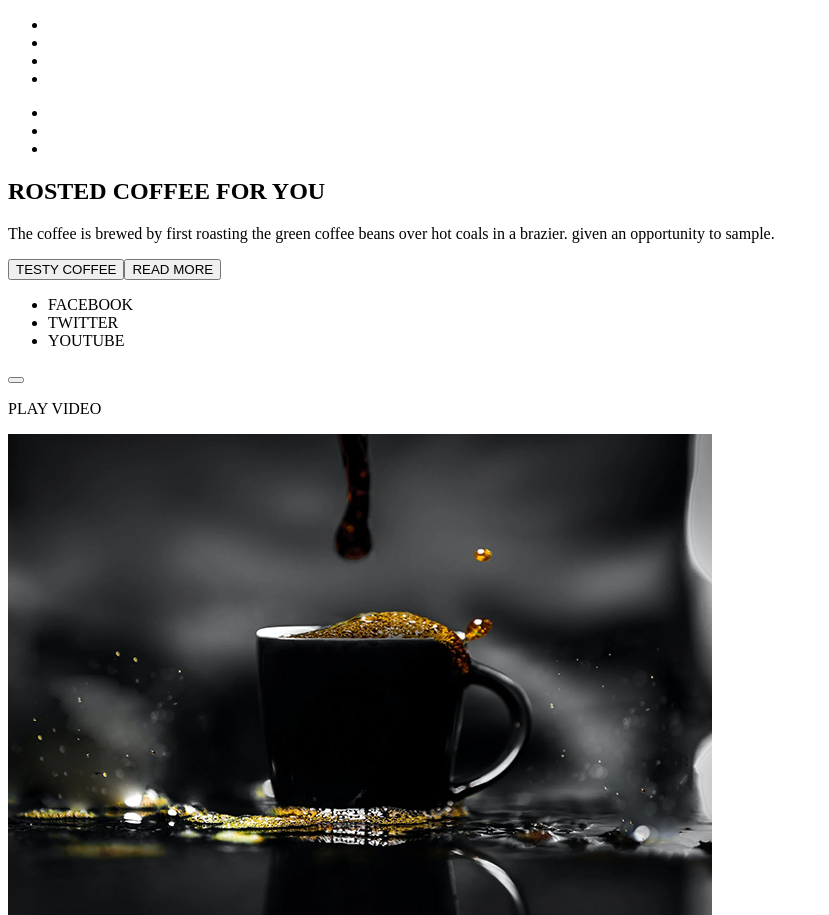
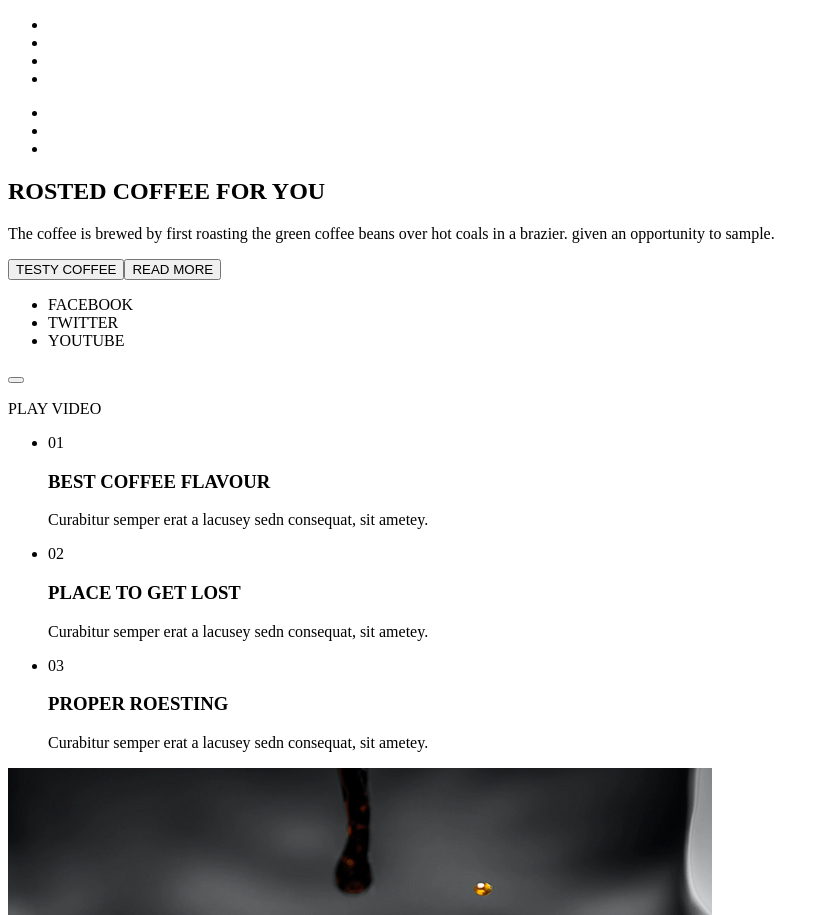
Before and after one commit to Torsii/Web-Coffee-Shop-1, a plain HTML site: page index.html in a window 1280 px wide. Shown: the top 915 px of the page, without its empty margins (0-829 px from the left). Drawn offline with Linux system fonts and the light colour scheme.

Commit message:
section 1

```diff
--- a/index.html
+++ b/index.html
@@ -60,6 +60,26 @@
                 <p>PLAY VIDEO</p>
             </div>
         </section>
+        <!--Section 1-->
+        <section>
+            <ul>
+                <li>
+                    <p>01</p>
+                    <h3>BEST COFFEE FLAVOUR</h3>
+                    <p>Curabitur semper erat a lacusey sedn consequat, sit ametey.</p>
+                </li>
+                <li>
+                    <p>02</p>
+                    <h3>PLACE TO GET LOST</h3>
+                    <p>Curabitur semper erat a lacusey sedn consequat, sit ametey.</p>
+                </li>
+                <li>
+                    <p>03</p>
+                    <h3>PROPER ROESTING</h3>
+                    <p>Curabitur semper erat a lacusey sedn consequat, sit ametey.</p>
+                </li>
+            </ul>
+        </section>
         <section>
             <div>
                 <img src="src/about-bg-3-1.jpeg" alt="">
```
